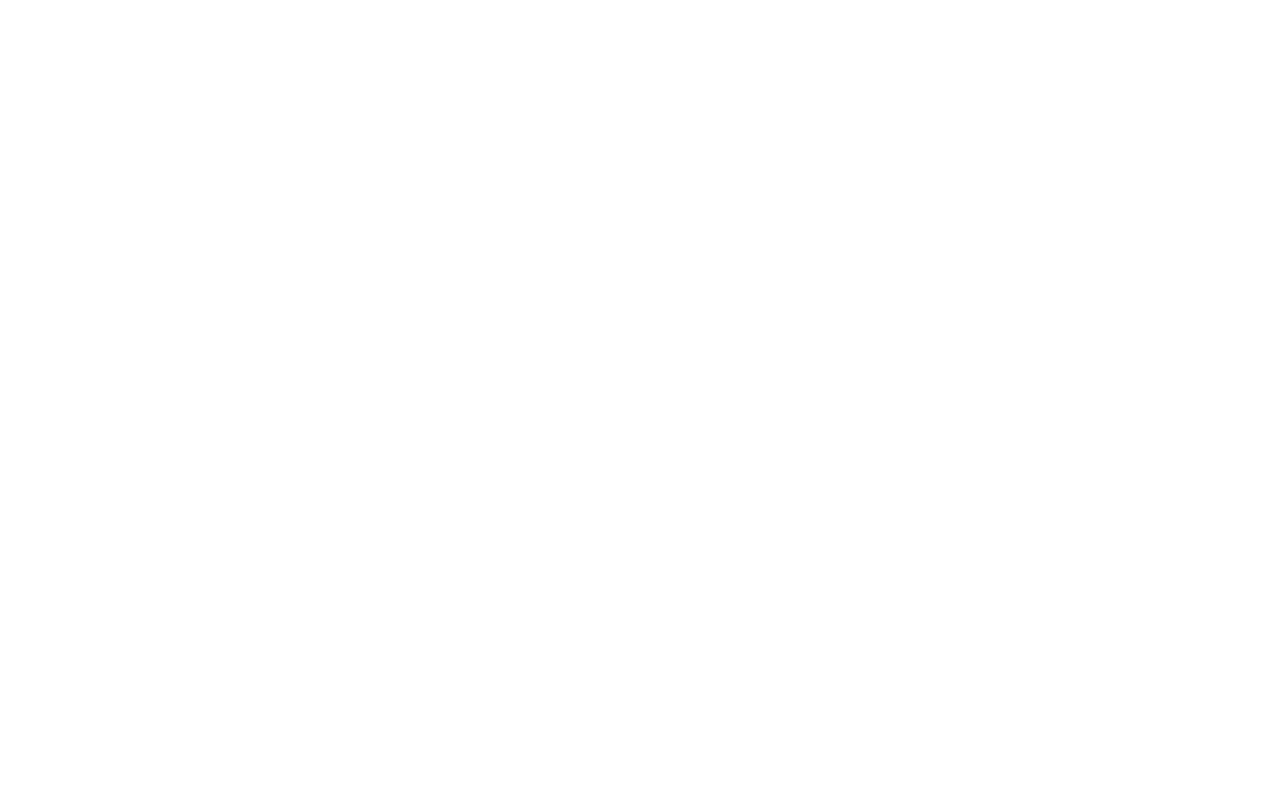
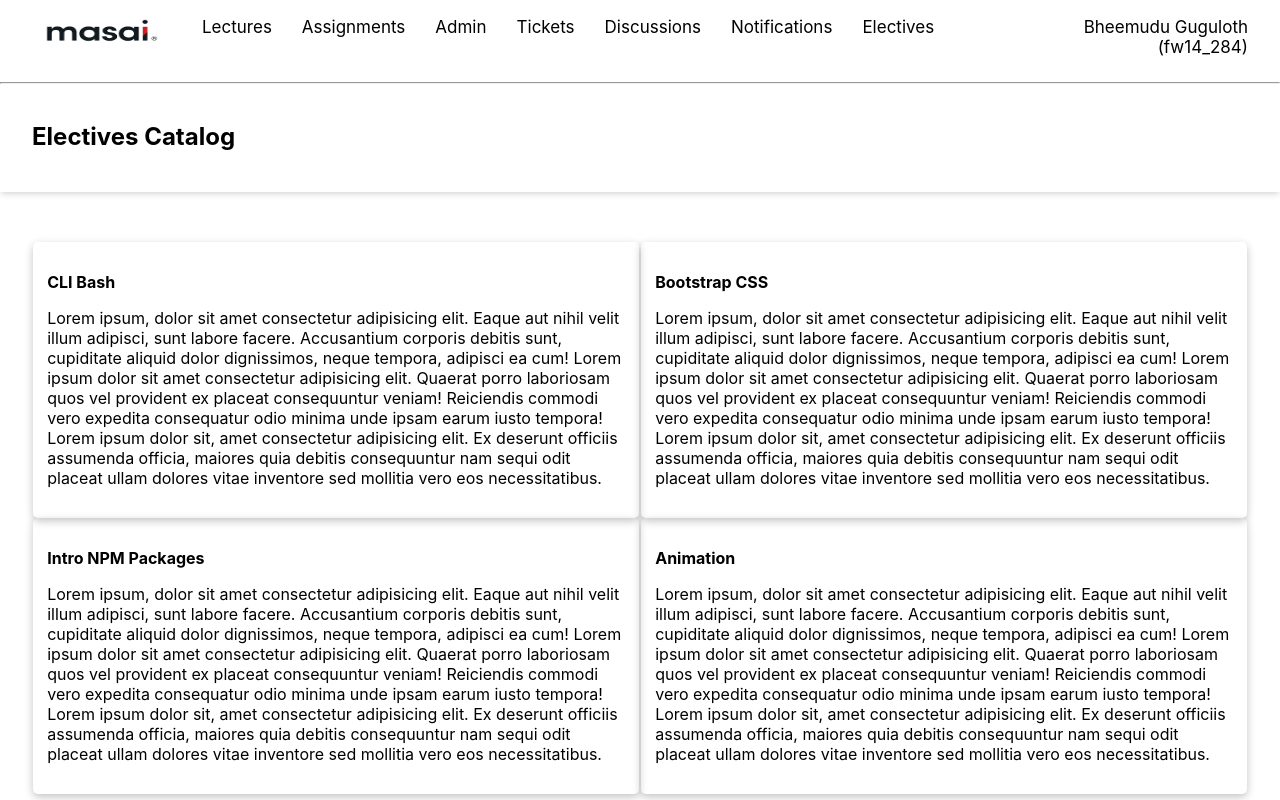
Before and after one commit to bheema-284/masai_lms, a React (Create React App) app: page /electives/catalog in a window 1280 px wide. Before the commit this address had no page. Built offline with nearby package versions, Linux system fonts and the light colour scheme.

Commit message:
ElectiveCatalog file is added

```diff
--- a/src/App.css
+++ b/src/App.css
@@ -663,3 +663,20 @@
   text-align: start;
   margin-left: 30px;
 }
+
+.ElectivesCatalogsss{
+  width: 95%;
+  margin: auto;
+  box-shadow: rgba(0, 0, 0, 0.24) 0px 3px 8px;
+  text-align: start;
+  padding: 14px;
+  border-radius: 5px;
+}
+
+.Catalogss{
+  display: flex;
+  gap: 0%;
+  width: 95%;
+  margin: auto;
+  margin-top: 50px;
+  }
--- a/src/App.jsx
+++ b/src/App.jsx
@@ -12,6 +12,7 @@
 import { Referal } from './components/Referal';
 import { BookMarks } from './components/BookMarks';
 import { CreateTickets } from './components/CreateTickets';
+import { ElectivesCatalog } from './components/ElectivesCatalog';
 function App() {
   return (
     <div className="App">
@@ -28,6 +29,7 @@
           <Route path="/tickets/create" element={<CreateTickets />} />
           <Route path="/notifications" element={<Notifications />} />
           <Route path="/electives" element={<Electives />} />
+          <Route path="/electives/catalog" element={<ElectivesCatalog />} />
           <Route path="/discussions" element={<Discussions />} />
         </Routes>
     </div>
--- a/src/components/Electives.jsx
+++ b/src/components/Electives.jsx
@@ -1,3 +1,4 @@
+import { Link } from 'react-router-dom';
 import { Navbar } from './Navbar';
 import '../App.css';
 export const Electives = () => {
@@ -8,7 +9,7 @@
     <div className='divcc'>
     <div className="Electives">
       <h2 className='h22'>Electives</h2>
-      <h2><button className='btns'>CATALOG</button></h2>
+      <Link to={'/electives/catalog'}><h2><button className='btns'>CATALOG</button></h2>   </Link>
     </div>
     </div>
     </>
--- /dev/null
+++ b/src/components/ElectivesCatalog.jsx
@@ -0,0 +1,40 @@
+import { Navbar } from './Navbar';
+import '../App.css';
+export const ElectivesCatalog = () => {
+  return (
+    <>
+    <Navbar/>
+    <hr />
+    <div className='divcc'>
+    <div className="Electives">
+      <h2 className='h22'>Electives Catalog</h2>
+    </div>
+    </div>
+    <div className='Catalogss'>
+    <div>
+    <div className='ElectivesCatalogsss'>
+      <p><strong>CLI Bash</strong></p>
+<p>Lorem ipsum, dolor sit amet consectetur adipisicing elit. Eaque aut nihil velit illum adipisci, sunt labore facere. Accusantium corporis debitis sunt, cupiditate aliquid dolor dignissimos, neque tempora, adipisci ea cum! Lorem ipsum dolor sit amet consectetur adipisicing elit. Quaerat porro laboriosam quos vel provident ex placeat consequuntur veniam! Reiciendis commodi vero expedita consequatur odio minima unde ipsam earum iusto tempora! Lorem ipsum dolor sit, amet consectetur adipisicing elit. Ex deserunt officiis assumenda officia, maiores quia debitis consequuntur nam sequi odit placeat ullam dolores vitae inventore sed mollitia vero eos necessitatibus.</p>
+    </div>
+    <div className='ElectivesCatalogsss'>
+    <p><strong>Intro NPM Packages</strong></p>
+<p>Lorem ipsum, dolor sit amet consectetur adipisicing elit. Eaque aut nihil velit illum adipisci, sunt labore facere. Accusantium corporis debitis sunt, cupiditate aliquid dolor dignissimos, neque tempora, adipisci ea cum! Lorem ipsum dolor sit amet consectetur adipisicing elit. Quaerat porro laboriosam quos vel provident ex placeat consequuntur veniam! Reiciendis commodi vero expedita consequatur odio minima unde ipsam earum iusto tempora! Lorem ipsum dolor sit, amet consectetur adipisicing elit. Ex deserunt officiis assumenda officia, maiores quia debitis consequuntur nam sequi odit placeat ullam dolores vitae inventore sed mollitia vero eos necessitatibus.</p>
+    </div>
+    </div>
+    <div>
+    <div className='ElectivesCatalogsss'>
+    <p><strong>Bootstrap CSS</strong></p>
+<p>Lorem ipsum, dolor sit amet consectetur adipisicing elit. Eaque aut nihil velit illum adipisci, sunt labore facere. Accusantium corporis debitis sunt, cupiditate aliquid dolor dignissimos, neque tempora, adipisci ea cum! Lorem ipsum dolor sit amet consectetur adipisicing elit. Quaerat porro laboriosam quos vel provident ex placeat consequuntur veniam! Reiciendis commodi vero expedita consequatur odio minima unde ipsam earum iusto tempora! Lorem ipsum dolor sit, amet consectetur adipisicing elit. Ex deserunt officiis assumenda officia, maiores quia debitis consequuntur nam sequi odit placeat ullam dolores vitae inventore sed mollitia vero eos necessitatibus.</p>
+    </div>
+    <div className='ElectivesCatalogsss'>
+    <p><strong>Animation</strong></p>
+<p>Lorem ipsum, dolor sit amet consectetur adipisicing elit. Eaque aut nihil velit illum adipisci, sunt labore facere. Accusantium corporis debitis sunt, cupiditate aliquid dolor dignissimos, neque tempora, adipisci ea cum! Lorem ipsum dolor sit amet consectetur adipisicing elit. Quaerat porro laboriosam quos vel provident ex placeat consequuntur veniam! Reiciendis commodi vero expedita consequatur odio minima unde ipsam earum iusto tempora! Lorem ipsum dolor sit, amet consectetur adipisicing elit. Ex deserunt officiis assumenda officia, maiores quia debitis consequuntur nam sequi odit placeat ullam dolores vitae inventore sed mollitia vero eos necessitatibus.</p>
+    </div>
+    </div>
+    <div>
+
+    </div>
+      </div>
+    </>
+  );
+}
```
